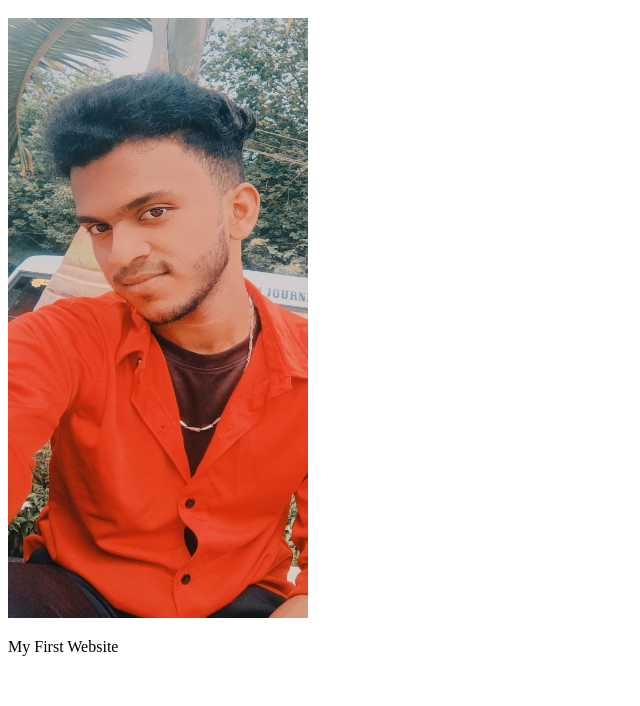
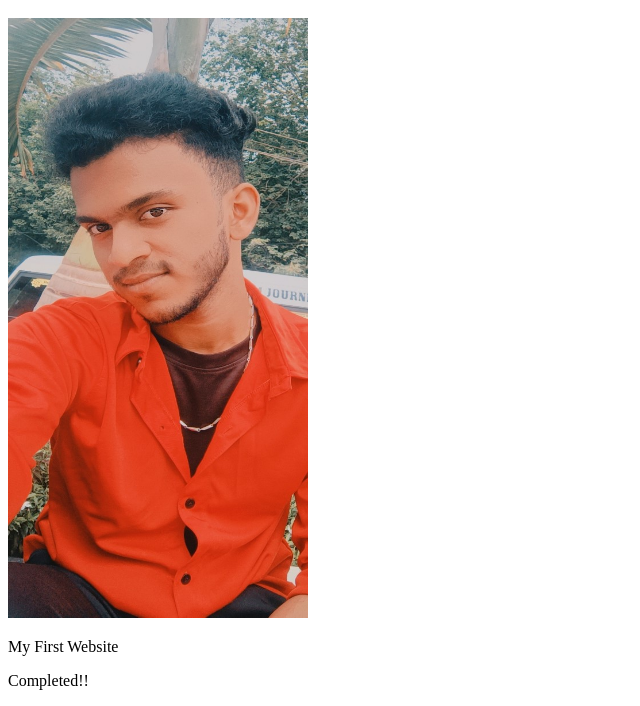
Before and after one commit to Jerissh/project, a plain HTML site: page index.html in a window 1280 px wide. Shown: the part 120-826 px from the top of the page, without its empty margins (0-640 px from the left). Before the commit the page ends 800 px from the top, so only its background shows below. Drawn offline with Linux system fonts and the light colour scheme.

Commit message:
para added

```diff
--- a/index.html
+++ b/index.html
@@ -10,5 +10,6 @@
     <h1>Hello</h1>
     <img height="600px" width="300px" src="image.jpg" alt="">
     <P> My First Website</P>
+    <p>Completed!!</p>
 </body>
 </html>
```
